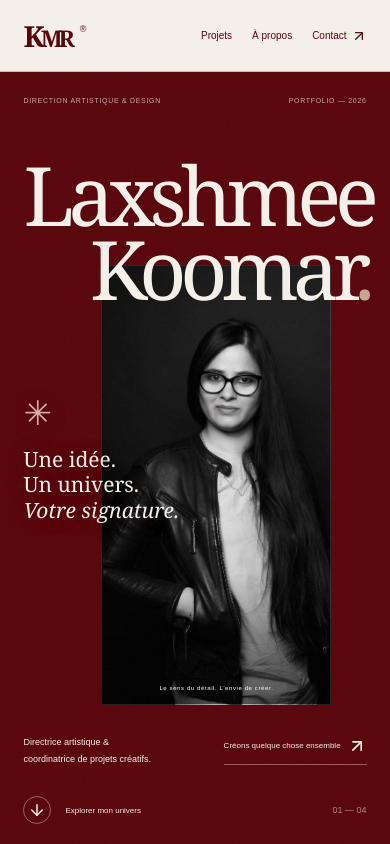
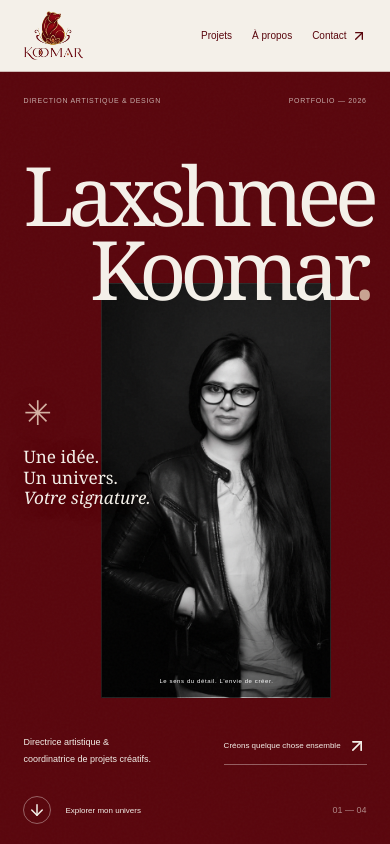
Before and after one commit to Kamaat-conseil/Porte_Folio_Laxshmee_Koomar, a React (Vite) app: page / in a window 390 px wide. Shown: the top 844 px of the page. Built offline with nearby package versions, Linux system fonts and the light colour scheme.

Commit message:
feat: add original logo and dreamlike first-visit introduction

```diff
--- a/src/App.tsx
+++ b/src/App.tsx
@@ -3,20 +3,22 @@ import { motion, useReducedMotion, useScroll, useTransform } from 'framer-motion
 import { ArrowDown, ArrowUpRight, Plus } from 'lucide-react';
 import { contactEmail, contactHref, projects, type Project } from './data';
 import ProjectDialog from './ProjectDialog';
+import BrandLogo from './BrandLogo';
+import WelcomeIntro from './WelcomeIntro';
 
 function Reveal({ children, className = '' }: { children: ReactNode; className?: string }) {
   const reduced = useReducedMotion();
   return <motion.div className={className} initial={{ opacity: reduced ? 1 : 0, y: reduced ? 0 : 32 }} whileInView={{ opacity: 1, y: 0 }} viewport={{ once: true, amount: .12 }} transition={{ duration: .8, ease: [.22, 1, .36, 1] }}>{children}</motion.div>;
 }
-function Hero() {
+function Hero({ ready }: { ready: boolean }) {
   const ref = useRef<HTMLElement>(null);
   const reduced = useReducedMotion();
   const { scrollYProgress } = useScroll({ target: ref, offset: ['start start', 'end start'] });
   const y = useTransform(scrollYProgress, [0, 1], [0, 130]);
   return <section className="hero" ref={ref} aria-labelledby="hero-title">
     <div className="hero-meta"><span>Direction artistique & design</span><span>Portfolio — 2026</span></div>
-    <motion.h1 id="hero-title" initial={{ opacity: 0, y: reduced ? 0 : 65 }} animate={{ opacity: 1, y: 0 }} transition={{ duration: 1.15, ease: [.22, 1, .36, 1] }}><span>Laxshmee</span> <span className="surname">Koomar<span className="name-dot">.</span></span></motion.h1>
-    <motion.div className="portrait-frame" style={{ y: reduced ? 0 : y }} initial={{ clipPath: reduced ? 'inset(0%)' : 'inset(100% 0% 0% 0%)' }} animate={{ clipPath: 'inset(0% 0% 0% 0%)' }} transition={{ duration: 1.3, delay: .15, ease: [.22, 1, .36, 1] }}>
+    <motion.h1 id="hero-title" initial={{ opacity: 0, y: reduced ? 0 : -35 }} animate={{ opacity: ready ? 1 : 0, y: ready || reduced ? 0 : -35 }} transition={{ duration: 1.15, ease: [.22, 1, .36, 1] }}><span>Laxshmee</span> <span className="surname">Koomar<span className="name-dot">.</span></span></motion.h1>
+    <motion.div className="portrait-frame" style={{ y: reduced ? 0 : y }} initial={{ clipPath: reduced ? 'inset(0%)' : 'inset(100% 0% 0% 0%)' }} animate={{ clipPath: ready || reduced ? 'inset(0% 0% 0% 0%)' : 'inset(100% 0% 0% 0%)' }} transition={{ duration: 1.3, delay: .15, ease: [.22, 1, .36, 1] }}>
       <img src="/images/portrait.webp" alt="Laxshmee Koomar, directrice artistique" width="1333" height="2000" fetchPriority="high" />
       <span className="portrait-caption">Le sens du détail. L’envie de créer.</span>
     </motion.div>
@@ -40,16 +42,19 @@ function Contact() {
 }
 export default function App() {
   const [selected, setSelected] = useState<Project | null>(null);
+  const [ready, setReady] = useState(false);
+  const [introVersion, setIntroVersion] = useState(0);
   return <>
+    <WelcomeIntro key={introVersion} force={introVersion > 0} onComplete={() => setReady(true)} />
     <a className="skip-link" href="#projets">Aller aux projets</a>
-    <header className="site-header"><a href="#" className="wordmark" aria-label="Laxshmee Koomar, accueil">K<span>MR</span><i>®</i></a><nav aria-label="Navigation principale"><a href="#projets">Projets <span>(02)</span></a><a href="#apropos">À propos</a><a href="#contact" className="nav-contact">Contact <ArrowUpRight size={16}/></a></nav></header>
-    <main><Hero/>
+    <header className="site-header"><a href="#" className="wordmark" aria-label="Laxshmee Koomar, accueil"><BrandLogo /></a><nav aria-label="Navigation principale"><a href="#projets">Projets <span>(02)</span></a><a href="#apropos">À propos</a><a href="#contact" className="nav-contact">Contact <ArrowUpRight size={16}/></a></nav></header>
+    <main><Hero ready={ready}/>
       <section className="intro"><Reveal><span className="eyebrow">01 / L’intention</span><h2>L’art de rendre simple<br/><em>l’inoubliable.</em><span className="intro-star" aria-hidden="true">✳</span></h2><div className="intro-bottom"><span className="small-rule"/><p>Je transforme une idée en un univers de marque<br className="desktop-break"/> cohérent, identifiable et vivant.</p><a className="inline-link" href="#projets">Une sélection de projets <ArrowDown size={17}/></a></div></Reveal></section>
       <section id="projets" className="projects"><div className="section-top"><span className="eyebrow">02 / Univers choisis</span><span className="eyebrow">2025 — 2026</span></div><Reveal className="projects-heading"><h2>Chaque marque,<br/><em>une histoire.</em></h2><p>De la première intuition<br/>au dernier détail.</p></Reveal>{projects.map((project, index) => <ProjectCard key={project.id} project={project} index={index} onSelect={setSelected}/>)}</section>
       <section id="apropos" className="about"><Reveal className="about-image"><img src="/images/portrait.webp" alt="Portrait de Laxshmee Koomar" width="1333" height="2000" loading="lazy"/><span>Laxshmee Koomar / KMR Design</span></Reveal><Reveal className="about-copy"><span className="eyebrow">03 / Derrière les idées</span><h2>De la sensibilité.<br/>Du sens.<br/><em>Du caractère.</em></h2><p>Créer une identité, c’est raconter une histoire. De la stratégie à l’image, chaque détail a du sens.</p><p>J’accompagne les marques et les entrepreneures dans la construction et le déploiement de leur univers visuel. De la réflexion stratégique à la production des contenus, je veille à créer des identités cohérentes, singulières et pensées pour durer.</p><div className="expertise">{['Direction artistique', 'Identité visuelle', 'Contenus & social media', 'Coordination créative'].map(item => <div key={item}><span>{item}</span><Plus size={16}/></div>)}</div><a className="inline-link" href={contactHref}>Faisons connaissance <ArrowUpRight size={18}/></a></Reveal></section>
       <div className="marquee" aria-hidden="true"><div>{Array.from({length:4},(_,i)=><span key={i}>De l’idée à l’émotion <i>✳</i> Du sens à l’image <i>✳</i> </span>)}</div></div><Contact/>
     </main>
-    <footer><a href="#" className="footer-logo">KMR<span>Design</span></a><span>© {new Date().getFullYear()} KMR Design</span><span>Identités singulières. Histoires durables.</span><a href="#">Retour en haut ↑</a></footer>
+    <footer><a href="#" className="footer-logo" aria-label="Koomar, accueil"><BrandLogo /></a><span>© {new Date().getFullYear()} KMR Design</span><button className="replay-intro" onClick={() => setIntroVersion(version => version + 1)}>Revoir l’introduction ↗</button><a href="#">Retour en haut ↑</a></footer>
     {selected && <ProjectDialog project={selected} onClose={() => setSelected(null)}/>}
   </>;
 }
--- /dev/null
+++ b/src/BrandLogo.tsx
@@ -0,0 +1,3 @@
+export default function BrandLogo({ className = '' }: { className?: string }) {
+  return <span className={`brand-logo ${className}`}><img src="/images/about.webp" alt="Koomar — logo original" width="1254" height="1254" /></span>;
+}
--- /dev/null
+++ b/src/WelcomeIntro.tsx
@@ -0,0 +1,53 @@
+import { useEffect, useRef, useState } from 'react';
+import BrandLogo from './BrandLogo';
+import './welcome.css';
+
+export const INTRO_STORAGE_KEY = 'koomar-intro-seen-v1';
+const INTRO_DURATION = 3600;
+
+function shouldShowIntro(force = false) {
+  if (window.matchMedia('(prefers-reduced-motion: reduce)').matches) return false;
+  if (force) return true;
+  try { return localStorage.getItem(INTRO_STORAGE_KEY) !== 'seen'; }
+  catch { return true; }
+}
+
+export default function WelcomeIntro({ onComplete, force = false }: { onComplete: () => void; force?: boolean }) {
+  const [visible, setVisible] = useState(() => shouldShowIntro(force));
+  const dialog = useRef<HTMLDialogElement>(null);
+  const completed = useRef(false);
+  const callback = useRef(onComplete);
+  callback.current = onComplete;
+
+  const finish = () => {
+    if (completed.current) return;
+    completed.current = true;
+    try { localStorage.setItem(INTRO_STORAGE_KEY, 'seen'); } catch { /* Private browsing can disable storage. */ }
+    dialog.current?.close();
+    setVisible(false);
+    callback.current();
+  };
+
+  useEffect(() => {
+    if (!visible) { if (!completed.current) { completed.current = true; callback.current(); } return; }
+    const element = dialog.current;
+    const overflow = document.body.style.overflow;
+    document.body.style.overflow = 'hidden';
+    element?.showModal();
+    const timer = window.setTimeout(finish, INTRO_DURATION);
+    return () => { window.clearTimeout(timer); element?.close(); document.body.style.overflow = overflow; };
+    // The timer belongs to this opening; callback ref always uses the latest parent.
+    // eslint-disable-next-line react-hooks/exhaustive-deps
+  }, [visible]);
+
+  if (!visible) return null;
+  return <dialog ref={dialog} className="welcome-intro" aria-label="Bienvenue dans l’univers Koomar" onCancel={finish}>
+    <div className="dream-light" aria-hidden="true" />
+    <div className="dream-orbit orbit-one" aria-hidden="true" />
+    <div className="dream-orbit orbit-two" aria-hidden="true" />
+    <span className="welcome-edition">Laxshmee Koomar · Direction artistique</span>
+    <div className="welcome-center"><div className="welcome-seal"><BrandLogo /></div><p>Tout commence<br/>par <em>une étincelle.</em></p><span className="welcome-rule" aria-hidden="true" /></div>
+    <span className="welcome-caption">Entrer dans un univers singulier</span>
+    <button className="welcome-skip" onClick={finish}>Passer l’introduction <span aria-hidden="true">↗</span></button>
+  </dialog>;
+}
--- /dev/null
+++ b/src/hero.css
@@ -0,0 +1,49 @@
+/* The title and photograph share one vertical geometry. The overlap contains
+   only the photograph's natural dark headroom, above the subject's hair. */
+.hero {
+  --name-size: clamp(110px, 15.4vw, 245px);
+  --name-top: 11%;
+  --name-leading: .79;
+  --portrait-overlap: min(64px, 3vw);
+  --portrait-bottom: 56px;
+  --portrait-top: calc(var(--name-top) + var(--name-size) * var(--name-leading) * 2 - var(--portrait-overlap));
+  min-height: max(760px, calc(var(--name-size) * 1.58 + 440px));
+}
+
+.hero h1 {
+  top: var(--name-top);
+  font-size: var(--name-size);
+  line-height: var(--name-leading);
+}
+
+.hero .portrait-frame {
+  top: var(--portrait-top);
+  height: calc(100% - var(--portrait-top) - var(--portrait-bottom));
+  max-width: 480px;
+  background: #1c1c1c;
+}
+
+.hero .portrait-frame img {
+  object-position: 50% 0%;
+}
+
+@media (max-width: 900px) {
+  .hero {
+    --name-size: 16vw;
+    --name-top: 12%;
+    --portrait-overlap: min(46px, 4vw);
+    min-height: 760px;
+  }
+}
+
+@media (max-width: 600px) {
+  .hero {
+    --name-size: 21vw;
+    --name-top: 11%;
+    --name-leading: .91;
+    --portrait-overlap: min(32px, 6vw);
+    --portrait-bottom: 146px;
+    min-height: 740px;
+  }
+  .hero-left { font-size: clamp(16px, 4.4vw, 21px); }
+}
--- a/src/main.tsx
+++ b/src/main.tsx
@@ -2,4 +2,5 @@ import React from 'react';
 import ReactDOM from 'react-dom/client';
 import App from './App';
 import './styles.css';
+import './hero.css';
 ReactDOM.createRoot(document.getElementById('root')!).render(<React.StrictMode><App /></React.StrictMode>);
--- /dev/null
+++ b/src/welcome.css
@@ -0,0 +1,29 @@
+.brand-logo{position:relative;display:block;width:88px;aspect-ratio:1.24;overflow:hidden;flex-shrink:0}
+.brand-logo img{position:absolute;width:136%;max-width:none;height:auto;left:-19%;top:-40%}
+.site-header .wordmark,.footer-logo{display:block;letter-spacing:normal}
+.site-header .brand-logo{width:74px}
+.footer-logo .brand-logo{width:92px}
+.replay-intro{background:none;color:inherit;font:inherit;min-height:44px;padding:8px 0}
+.welcome-intro{position:fixed;inset:0;width:100%;max-width:none;height:100%;max-height:none;margin:0;border:0;padding:0;overflow:hidden;color:#f4eee6;background:#350309;isolation:isolate;animation:dream-open .95s 2.65s cubic-bezier(.76,0,.24,1) forwards}
+.welcome-intro::backdrop{background:transparent}
+.dream-light{position:absolute;inset:-35%;z-index:-1;background:radial-gradient(ellipse at 46% 55%,#b26c354d,transparent 30%),radial-gradient(ellipse at 65% 40%,#920d2c80,transparent 45%),linear-gradient(125deg,#230208,#640913 55%,#290309);animation:dream-breathe 3.6s ease-in-out both}
+.dream-orbit{position:absolute;left:50%;top:50%;width:min(75vw,800px);aspect-ratio:1;border:1px solid #d9b16b29;border-radius:50%;pointer-events:none;transform:translate(-50%,-50%) rotate(-35deg) scaleX(.72);animation:orbit-emerge 2.6s ease-out both}
+.orbit-two{width:min(90vw,1040px);transform:translate(-50%,-50%) rotate(30deg) scaleX(.7);border-color:#d9b16b12}
+.welcome-edition{position:absolute;left:6%;top:36px;font:9px/1.5 Arial,sans-serif;text-transform:uppercase;letter-spacing:.2em;color:#d5bca6}
+.welcome-center{height:100%;display:flex;flex-direction:column;align-items:center;justify-content:center;padding:70px 24px;gap:30px;text-align:center}
+.welcome-seal{width:168px;height:168px;display:grid;place-items:center;border-radius:50%;background:radial-gradient(circle,#f5e7d9,#d8b78c);box-shadow:0 0 90px #c6974233,inset 0 0 0 1px #f8e6c799;animation:seal-emerge 1.5s cubic-bezier(.16,1,.3,1) both}
+.welcome-seal .brand-logo{width:143px}
+.welcome-center p{font:clamp(35px,5.5vw,76px)/1.08 Georgia,serif;letter-spacing:-.055em;animation:words-emerge 1.1s .35s both}
+.welcome-center em{color:#d9b681}
+.welcome-rule{height:1px;width:85px;background:#dfc29a;transform-origin:left;animation:rule-emerge 2.25s .3s both}
+.welcome-caption{position:absolute;bottom:38px;left:6%;font:9px Arial;letter-spacing:.16em;text-transform:uppercase;color:#d5bca6}
+.welcome-skip{position:absolute;right:6%;bottom:25px;background:transparent;color:#f4eee6;min-height:44px;padding:12px 0;font-size:11px;border-bottom:1px solid #dec09966;display:flex;gap:24px;align-items:center}
+@keyframes seal-emerge{from{opacity:0;filter:blur(16px);transform:translateY(16px) scale(.88)}to{opacity:1;filter:blur(0);transform:none}}
+@keyframes words-emerge{from{opacity:0;filter:blur(8px);transform:translateY(20px)}to{opacity:1;filter:blur(0);transform:none}}
+@keyframes rule-emerge{from{transform:scaleX(0);opacity:0}to{transform:scaleX(1);opacity:1}}
+@keyframes orbit-emerge{from{opacity:0;filter:blur(8px)}to{opacity:1;filter:blur(0)}}
+@keyframes dream-breathe{from{transform:scale(1.15) rotate(-8deg)}to{transform:scale(1) rotate(8deg)}}
+@keyframes dream-open{0%{clip-path:inset(0 0 0 0);filter:blur(0)}100%{clip-path:inset(0 0 100% 0);filter:blur(5px)}}
+@media(max-width:600px){.welcome-caption{bottom:86px;font-size:8px;left:0;right:0;text-align:center}.welcome-skip{right:50%;transform:translateX(50%);white-space:nowrap}.welcome-edition{font-size:8px;left:0;right:0;text-align:center}.welcome-seal{width:142px;height:142px}.welcome-seal .brand-logo{width:120px}.site-header .brand-logo{width:60px}}
+@media(max-height:500px){.welcome-center{padding:55px 20px 65px;gap:12px}.welcome-seal{width:92px;height:92px;flex-shrink:0}.welcome-seal .brand-logo{width:78px}.welcome-center p{font-size:32px}.welcome-edition{top:18px}.welcome-caption{bottom:20px}.welcome-skip{bottom:8px}}
+@media(prefers-reduced-motion:reduce){.welcome-intro{display:none}}
--- a/vitest.config.ts
+++ b/vitest.config.ts
@@ -8,7 +8,7 @@ export default defineConfig({
     setupFiles: ['./src/test-setup.ts'],
     coverage: {
       provider: 'v8',
-      include: ['src/App.tsx', 'src/ProjectDialog.tsx', 'src/data.ts'],
+      include: ['src/App.tsx', 'src/ProjectDialog.tsx', 'src/data.ts', 'src/WelcomeIntro.tsx', 'src/BrandLogo.tsx'],
       reporter: ['text', 'html'],
       thresholds: {
         statements: 80,
```
Also changed, not shown: 1 other file (tests, documents, lock files or other folders).
